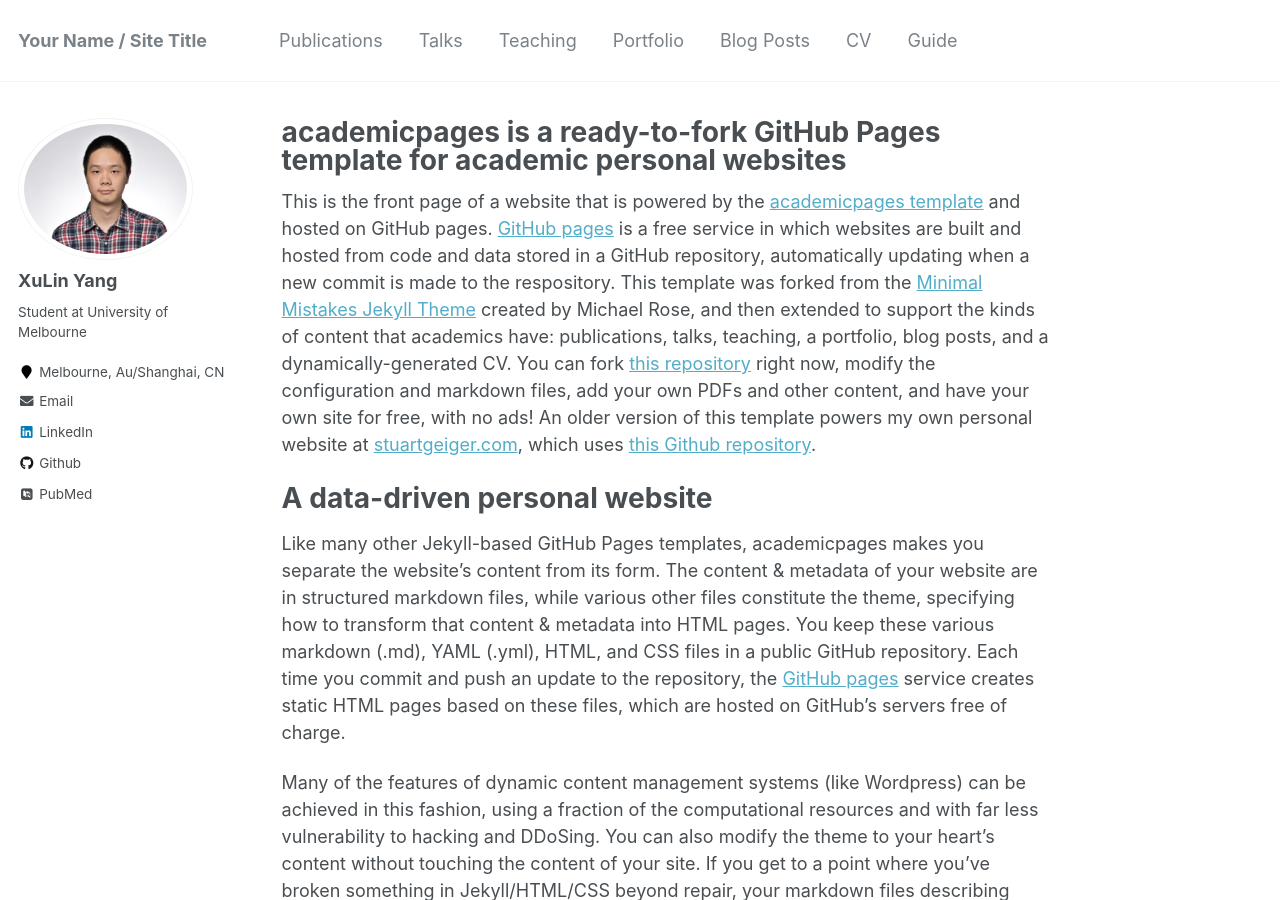
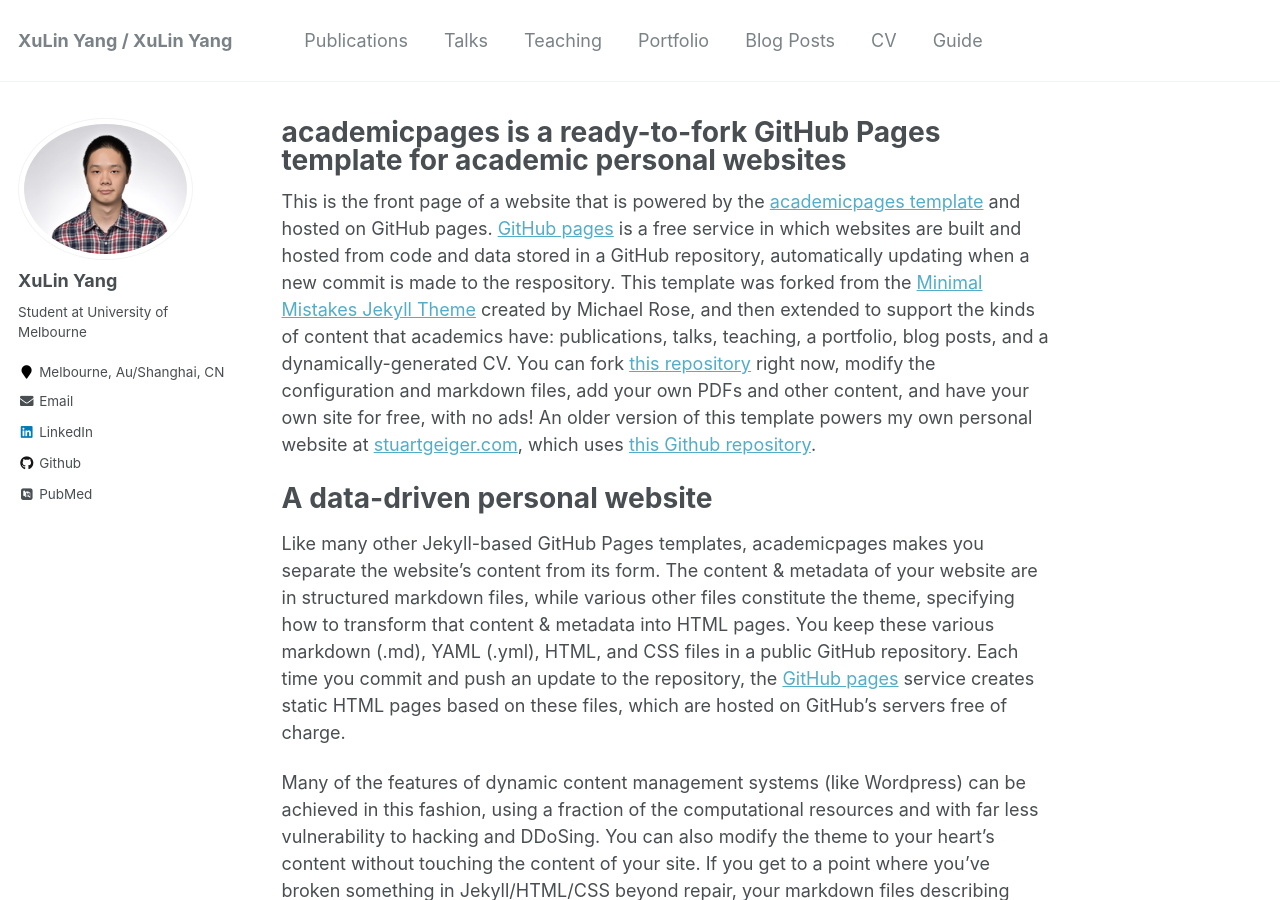
Before and after one commit to yangxvlin/yangxvlin.github.io, a Jekyll site: the page built from _pages/about.md, in a window 1280 px wide and 900 px high. Built offline with Jekyll 4.4.1, drawn with Linux system fonts in a browser that asks for light colours; some web fonts are replaced; some of the changed text lies outside the part shown.

Commit message:
modify site settings

```diff
--- a/_config.yml
+++ b/_config.yml
@@ -7,13 +7,13 @@
 
 # Site Settings
 locale                   : "en-US"
-title                    : "Your Name / Site Title"
+title                    : "XuLin Yang / XuLin Yang"
 title_separator          : "-"
-name                     : &name "Your Name"
+name                     : &name "XuLin Yang"
 description              : &description "personal description"
-url                      : https://academicpages.github.io # the base hostname & protocol for your site e.g. "https://mmistakes.github.io"
+url                      : https://yangxvlin.github.io # the base hostname & protocol for your site e.g. "https://mmistakes.github.io"
 baseurl                  : "" # the subpath of your site, e.g. "/blog"
-repository               : "academicpages/academicpages.github.io"
+repository               : "yangxvlin/yangxvlin.github.io"
 teaser                   :  # filename of teaser fallback teaser image placed in /images/, .e.g. "500x300.png"
 breadcrumbs              : false # true, false (default)
 words_per_minute         : 160
```
